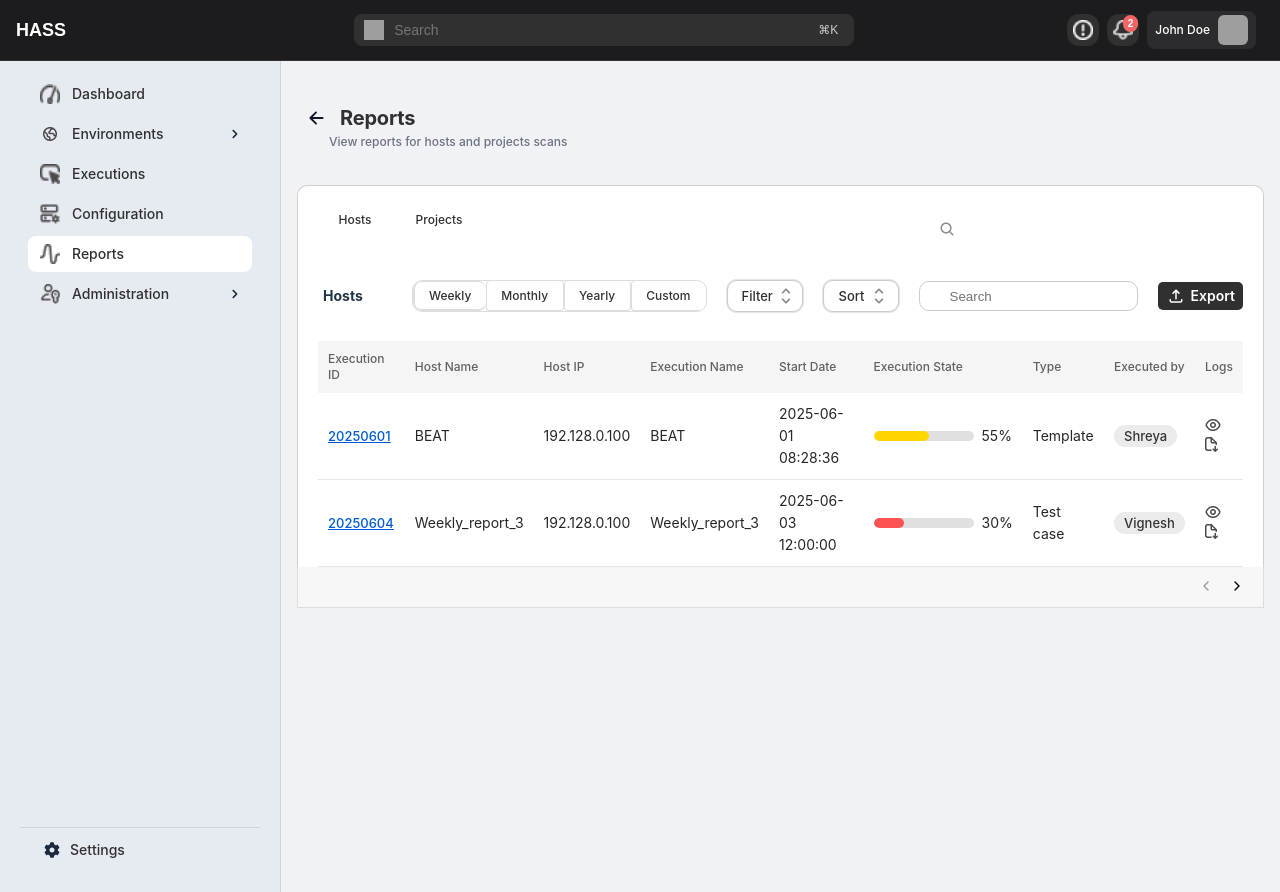
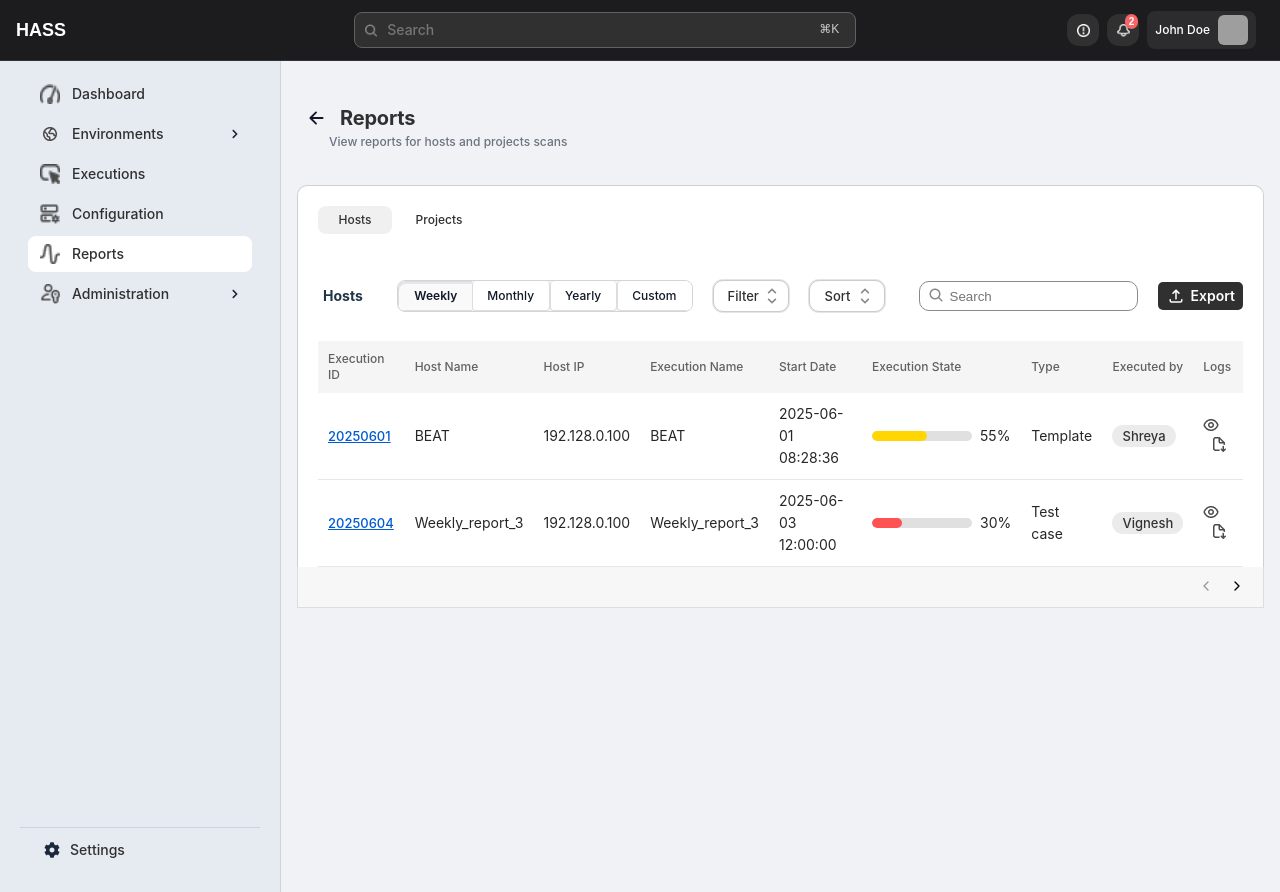
Before and after one commit to Alakhdeepsingh/snabbit, a React (Vite) app: page / in a window 1280 px wide. Built offline with nearby package versions, Linux system fonts and the light colour scheme; grey boxes are pictures that could not be loaded.

Commit message:
improved the UI

```diff
--- a/src/App.css
+++ b/src/App.css
@@ -64,7 +64,7 @@
   padding: 0px 10px 0px 30px; /* left padding for the icon */
   width: 100%;
   border-radius: 10px;
-  border: 1px solid #ccc !important;
+  border: 1px solid #8a8a8a !important;
   height: 30px;
   box-sizing: border-box;
 }
@@ -110,6 +110,7 @@
 }
 .search-box {
   padding: 5px 10px;
+  border: 1px solid #616161 !important;
   /* margin-left: auto; */
 }
 .export-btn {
--- a/src/components/Header/index.jsx
+++ b/src/components/Header/index.jsx
@@ -3,6 +3,7 @@ import { FaSearch, FaBell, FaCog, FaInfoCircle } from "react-icons/fa";
 import "./style.css";
 import HeaderIcon from "../../assets/headereye.png";
 import BellIcon from "../../assets/bell.png"
+import SearchHeader from "../../assets/searchheader.png"
 
 const Header = () => {
     return (
@@ -14,9 +15,9 @@ const Header = () => {
             <div className="header-center">
                 <div className="search-box">
                     {/* <FaSearch className="search-icon" /> */}
-                    <img src="../../assets/search.png" className="header-icon" alt="" />
+                    <img src={SearchHeader} className="header-icon" alt="" />
 
-                    <input type="text" placeholder="Search" />
+                    <input type="text" placeholder="Search" className="search-texting" />
                     <span className="shortcut">⌘K</span>
                 </div>
             </div>
--- a/src/components/Header/style.css
+++ b/src/components/Header/style.css
@@ -101,6 +101,8 @@
   border-radius: 4px;
   font-size: 12px;
   color: #ccc;
+  width: 22px;
+  height: 20px;
 }
 
 .header-icon {
@@ -120,14 +122,23 @@
 
 .badge {
   position: absolute;
-  top: 1px;
+  top: 0px;
   right: 1px;
   background-color: #f56565;
   color: white;
   font-size: 10px;
   border-radius: 9999px;
-  padding: 1px 5px;
+  padding: 0px 4px;
   font-weight: bold;
+}
+
+.search-texting {
+  font-family: Inter;
+  font-weight: 450;
+  font-size: 13px;
+  line-height: 20px;
+  letter-spacing: 0px;
+  color: #b5b5b5;
 }
 
 .user-info {
--- a/src/components/Reports/index.jsx
+++ b/src/components/Reports/index.jsx
@@ -240,7 +240,7 @@ const Reports = () => {
                                 />
                                 <button onClick={exportCSV} className="export-btn">
                                     {/* <HiOutlineDownload />  */}
-                                    <img src={ExportIcon} className="header-icon" alt="" />
+                                    <img src={ExportIcon} className="header-icon-export" alt="" />
 
                                     <span className="exported">Export</span>
                                 </button>
@@ -357,7 +357,7 @@ const Reports = () => {
                                         {/* <FaEye /> <FaRegCopy /> */}
                                         <img src={eyeIcon} className="" alt="hey" />
                                         {/* <img src="../file.png" className="" alt="hey" /> */}
-                                        <img src={fileIcon} alt="file icon" />
+                                        <img src={fileIcon} alt="file icon" className="linkedins" />
 
                                     </td>
                                 </tr>
--- a/src/components/Reports/style.css
+++ b/src/components/Reports/style.css
@@ -122,9 +122,10 @@
 }
 
 .search-icon-report {
-  position: fixed;
-  right: 326px;
-  top: 222px;
+  position: relative;
+  right: 0px;
+  top: -1px;
+  left: 24px;
 }
 
 .icon-stack {
@@ -319,7 +320,9 @@
   height: 28px;
   align-items: center;
 }
-
+/* .linkedin .active {
+  background: #0000000d;
+} */
 .log-icons {
   /* display: flex;
   align-items: center;
@@ -389,19 +392,20 @@
   height: 60px;
 }
 
-.linkedin .active {
-  background-color: #f0f0f0;
+.linkedin.active {
+  background-color: #f0f0f0 !important;
+}
+
+.linkedins {
+  padding-left: 10px;
 }
 
 .linkedin {
   width: 58px;
   height: 28px;
   border-radius: 8px;
-
   padding: 0px 8px; /* You can adjust this as needed */
-
   color: #303030;
-
   font-family: "Inter", sans-serif;
   font-weight: 550; /* Note: 550 is non-standard; use 500 or 600 */
   font-size: 12px;
@@ -411,11 +415,22 @@
   display: flex;
   align-items: center;
   justify-content: center;
+  /* background-color: #f0f0f0 !important; */
 }
 
 .linkedin:hover {
-  background-color: #f0f0f0; /* Optional background */
+  background-color: #0000000d; /* Optional background */
   cursor: pointer;
+}
+
+.header-icon {
+  width: 13px;
+  height: 13px;
+}
+
+.header-icon-export {
+  width: 20px;
+  height: 20px;
 }
 
 .tab:hover {
@@ -446,11 +461,50 @@
   border-bottom: 1px solid #e5e7eb;
 }
 
+.tabs {
+  display: flex;
+  border: 1px solid #d1d5db; /* light border */
+  border-radius: 8px;
+  overflow: hidden;
+  background-color: #f9f9f9;
+}
+
+.tab {
+  flex: 1;
+  /* padding: 10px 16px; */
+  text-align: center;
+  font-weight: 500;
+  font-size: 14px;
+  background-color: white;
+  border: none;
+  outline: none;
+  cursor: pointer;
+  transition: all 0.2s ease-in-out;
+  color: #111827;
+  border-right: 1px solid #d1d5db;
+}
+
+.tab:last-child {
+  border-right: none;
+}
+
+.tab.active {
+  background-color: transparent;
+  box-shadow: inset 0 2px 0 0 #e5e7eb;
+  font-weight: 600;
+  color: #111827;
+  border-top-left-radius: 8px;
+  border-top-right-radius: 0px;
+  border-bottom-left-radius: 0;
+  border-bottom-right-radius: 0;
+}
+
 .reports-table th {
   background-color: #f7f7f7;
   font-weight: 600;
   color: #374151;
   cursor: pointer;
+  text-align: left;
 }
 
 .reports-table tbody tr:hover {
--- a/src/index.css
+++ b/src/index.css
@@ -49,10 +49,10 @@ button {
 button:hover {
   border-color: #646cff;
 }
-button:focus,
+/* button:focus,
 button:focus-visible {
   outline: 4px auto -webkit-focus-ring-color;
-}
+} */
 
 @media (prefers-color-scheme: light) {
   :root {
```
